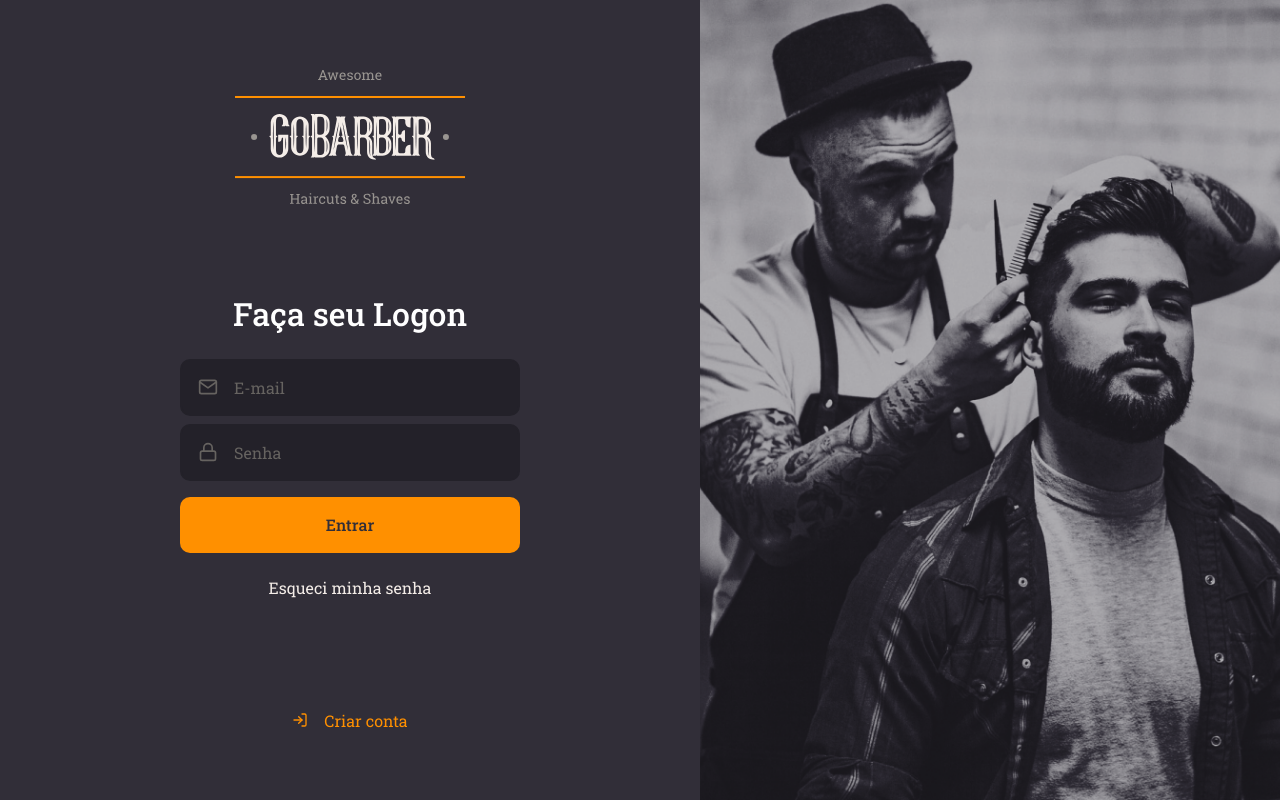
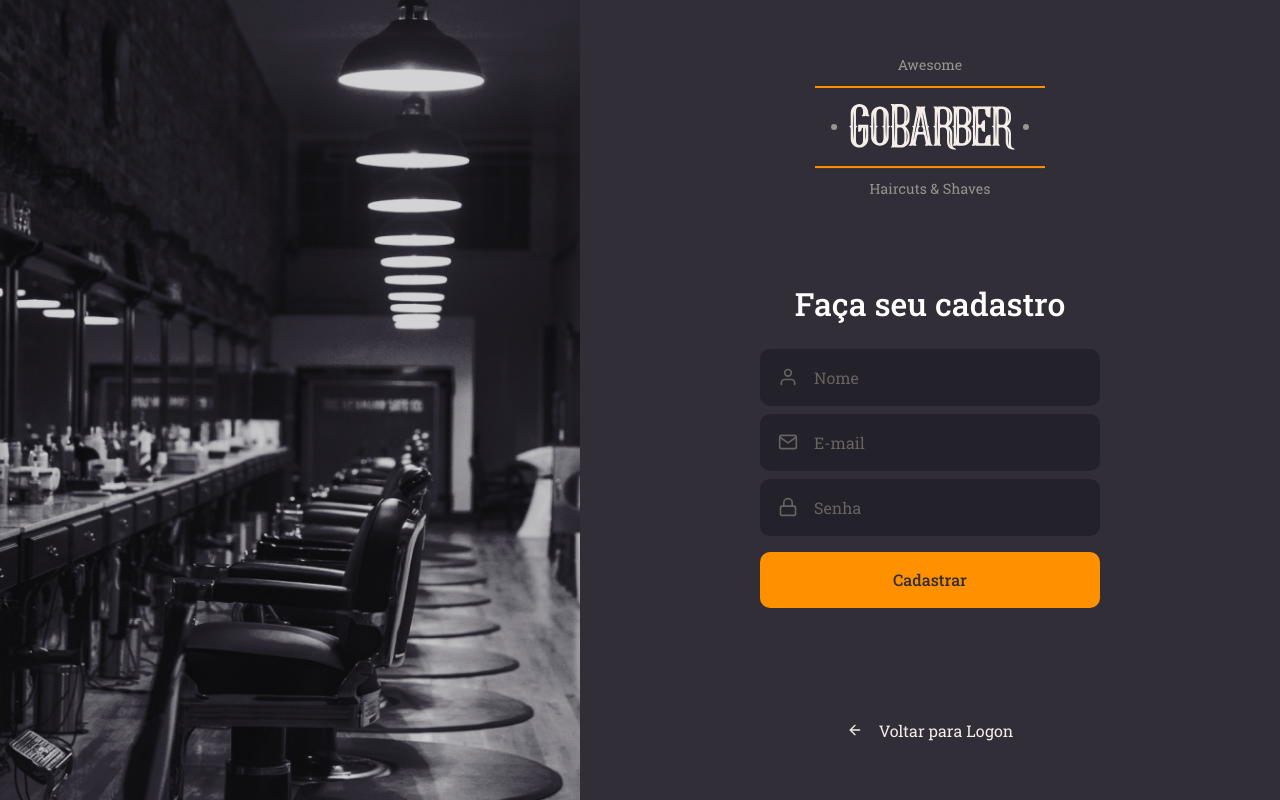
Before and after one commit to victoriandujar/gobarber-frontend, a React (Create React App) app: page / in a window 1280 px wide. Built offline with nearby package versions, Linux system fonts and the light colour scheme.

Commit message:
SignUp Page

```diff
--- a/src/App.tsx
+++ b/src/App.tsx
@@ -1,11 +1,12 @@
 import React from "react";
 
 import GlobalStyle from "./global/styles";
-import SignIn from "./pages/SignIn";
+// import SignIn from "./pages/SignIn";
+import SignUp from "./pages/SignUp";
 
 const App: React.FC = () => (
   <>
-    <SignIn />
+    <SignUp />
     <GlobalStyle />
   </>
 );
--- /dev/null
+++ b/src/pages/SignUp/index.tsx
@@ -0,0 +1,42 @@
+import React from "react";
+
+import { FiArrowLeft, FiMail, FiLock, FiUser } from "react-icons/fi";
+import Logo from "../../assets/Logo.svg";
+
+import Button from "../../components/Button";
+import Input from "../../components/Input";
+
+import { Container, Content, Background } from "./styles";
+
+const SignUp: React.FC = () => {
+  return (
+    <Container>
+      <Background />
+      <Content>
+        <img src={Logo} alt="logo" />
+
+        <form>
+          <h1>Faça seu cadastro</h1>
+
+          <Input name="name" icon={FiUser} placeholder="Nome" />
+          <Input name="email" icon={FiMail} placeholder="E-mail" />
+          <Input
+            name="password"
+            icon={FiLock}
+            type="password"
+            placeholder="Senha"
+          />
+
+          <Button type="submit">Cadastrar</Button>
+        </form>
+
+        <a href="login">
+          <FiArrowLeft />
+          Voltar para Logon
+        </a>
+      </Content>
+    </Container>
+  );
+};
+
+export default SignUp;
--- /dev/null
+++ b/src/pages/SignUp/styles.ts
@@ -0,0 +1,86 @@
+import styled from "styled-components";
+import { shade } from "polished";
+
+import Image_SignUp from "../../assets/Imagem2.png";
+
+export const Container = styled.div`
+  height: 100vh;
+
+  display: flex;
+  align-items: stretch;
+`;
+
+export const Content = styled.div`
+  display: flex;
+  flex-direction: column;
+  align-items: center;
+
+  place-content: center;
+
+  width: 100%;
+  max-width: 700px;
+
+  form {
+    margin: 88px 0;
+    width: 340px;
+    text-align: center;
+
+    h1 {
+      margin-bottom: 24px;
+    }
+
+    button {
+      background: #ff9000;
+      border: 0;
+      border-radius: 10px;
+      padding: 0 16px;
+      height: 56px;
+      color: #312e38;
+      width: 100%;
+      font-weight: 500;
+      margin-top: 16px;
+      transition: background-color 0.4s;
+
+      &:hover {
+        background: ${shade(0.2, "#ff9000")};
+      }
+    }
+
+    a {
+      color: #f4ede8;
+      display: block;
+      margin-top: 24px;
+      text-decoration: none;
+      transition: color 0.2s;
+
+      &:hover {
+        color: ${shade(0.2, "#f4ede8")};
+      }
+    }
+  }
+
+  > a {
+    color: #f4ede8;
+    display: block;
+    margin-top: 24px;
+    text-decoration: none;
+    transition: color 0.2s;
+
+    display: flex;
+    align-items: center;
+
+    svg {
+      margin-right: 16px;
+    }
+
+    &:hover {
+      color: ${shade(0.2, "#f4ede8")};
+    }
+  }
+`;
+
+export const Background = styled.div`
+  flex: 1;
+  background: url(${Image_SignUp}) no-repeat center;
+  background-size: cover;
+`;
```
Also changed, not shown: src/assets/Imagem2.png (added).
